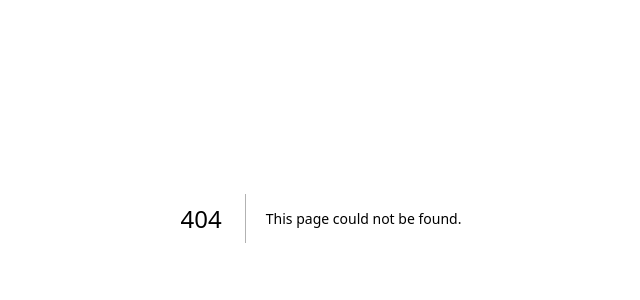
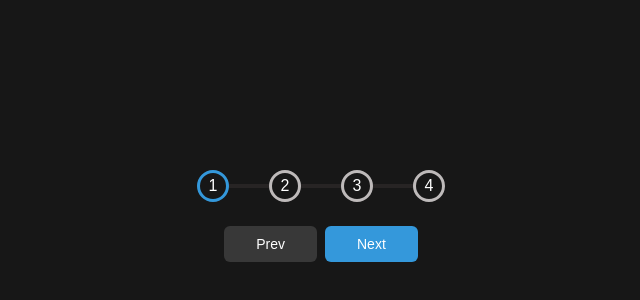
Before and after one commit to BaraSalameh/Tailwind-Master, a Next.js app: page /challenges/progress-steps in a window 1280 px wide. Before the commit this address had no page. Shown: the part 182-482 px from the top of the page, without its empty margins (319-959 px from the left). Built offline with nearby package versions, Linux system fonts and the light colour scheme.

Commit message:
progress steps challenge

```diff
--- /dev/null
+++ b/src/app/challenges/progress-steps/page.tsx
@@ -0,0 +1,73 @@
+'use client';
+
+import { useEffect, useState } from "react";
+
+const ProgressSteps = () => {
+
+    const [activeCircle, setActiveCircle] = useState(0);
+    const [disabled, setDisabled] = useState({next: false, prev: true});
+    const btnClass = `bg-[#3498db] text-[#ffffff] border-0 rounded-md cursor-pointer px-8 py-2 m-1 text-sm active:scale-[.98] focus:outline-0 border-red-500 disabled:bg-[#383838] disabled:cursor-not-allowed`;
+
+    const thresholds = [1, 2, 3, 4];
+
+    useEffect(() => {
+        if(activeCircle === 0) {
+            setDisabled({prev: true, next: false});
+        } else if (activeCircle === thresholds.length - 1) {
+            setDisabled({prev: false, next: true});
+        } else {
+            setDisabled({prev: false, next: false});
+        }
+    }, [activeCircle])
+
+    return (
+        // container
+        <div className="bg-foreground flex flex-col items-center gap-5 justify-center h-screen overflow-hidden">
+            {/* progress-container  */}
+            <div className="
+                relative flex justify-between gap-10
+                before:content-[''] before:bg-[#272424] before:absolute before:top-[50%]
+                before:left-0 before:-translate-y-[50%] before:h-1 before:w-full"
+            >
+                {/* progress */}
+                <div
+                    className={`absolute bg-[#3498db] top-[50%] left-0 -translate-y-[50%] h-1 transition duration-400 ease-in`}
+                    style={{
+                        width: activeCircle / (thresholds.length - 1) * 100 + '%'
+                    }}
+                />
+                {/* circle */}
+                {thresholds.map((circle, idx) =>
+                    <div
+                        key={idx}
+                        className={`
+                            relative bg-foreground text-background rounded-full h-8 w-8 flex items-center justify-center
+                            border-3 transition duration-400 ease-in
+                            ${idx <= activeCircle ? 'border-[#3498db]' : 'border-[#bebaba]'}
+                        `}
+                    >
+                        {circle}
+                    </div>
+                )}
+            </div>
+            <div>
+                <button
+                    className={btnClass}
+                    onClick={() => setActiveCircle(activeCircle - 1)}
+                    disabled={disabled.prev}
+                >
+                    Prev
+                </button>
+                <button
+                    className={btnClass}
+                    onClick={() => setActiveCircle(activeCircle + 1)}
+                    disabled={disabled.next}
+                >
+                    Next
+                </button>
+            </div>
+        </div>
+    )
+}
+
+export default ProgressSteps;
--- a/src/app/page.tsx
+++ b/src/app/page.tsx
@@ -9,6 +9,7 @@ const Home = () => {
     // https://github.com/bradtraversy/50projects50days/tree/master
     const challenges = [
         {name: 'Expanding Cards', path: 'expanding-cards'},
+        {name: 'Progress Steps', path: 'progress-steps'},
         {name: 'Rotating Navigation Animation', path: 'rotating-navigation-animation'}
     ]
 
```
